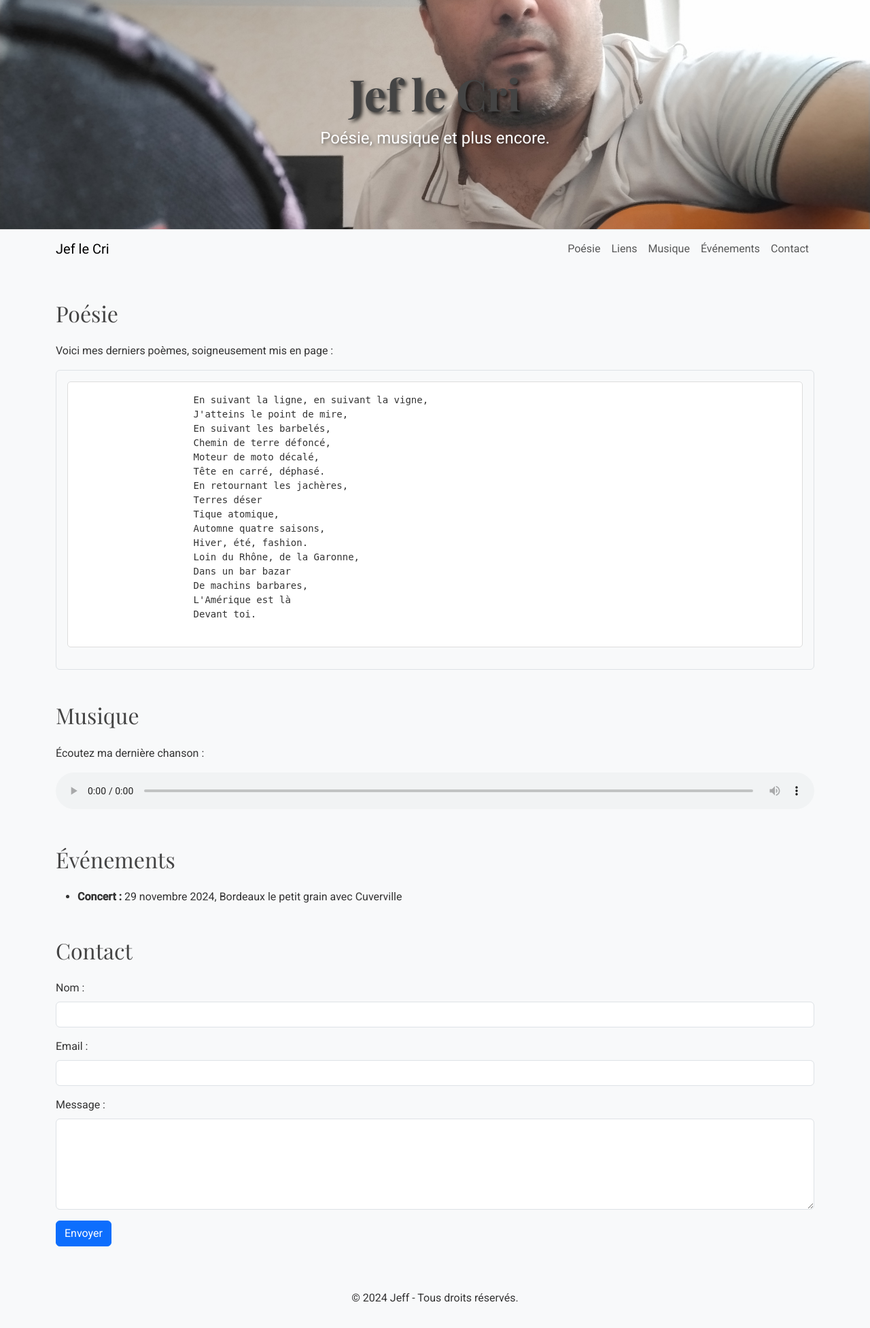
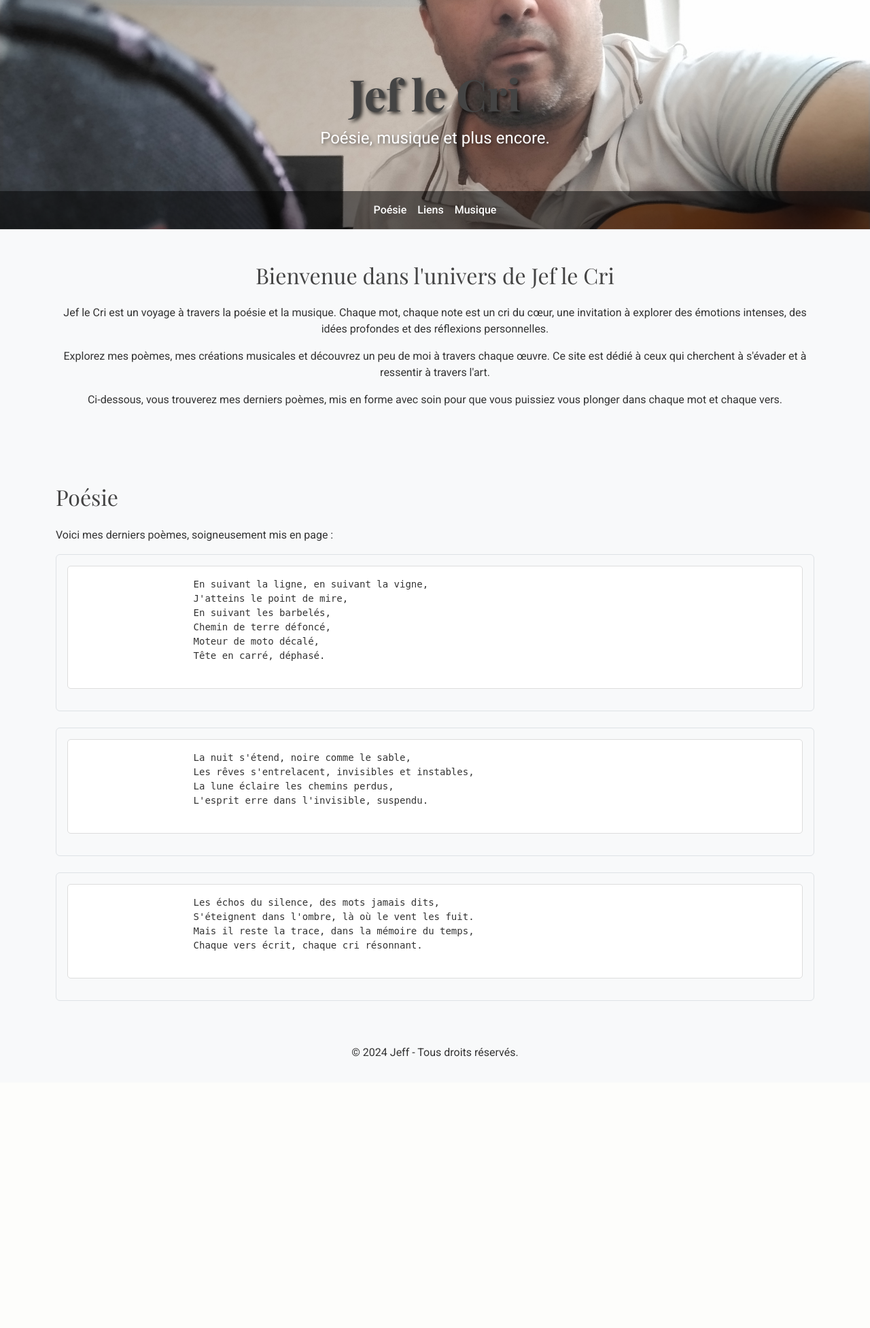
Before and after one commit to Damour8333/jef_le_cri, a PHP site: page / in a window 1280 px wide. Shown: the whole page at 68% size. After the commit the page ends 1554 px from the top, so only its background shows below. Run offline with PHP 8.4, Linux system fonts and the light colour scheme.

Commit message:
Ajout des dernières modifications

```diff
--- a/INDEX.HTML
+++ b/INDEX.HTML
@@ -12,39 +12,57 @@
     <link rel="stylesheet" href="style.css">
 </head>
 <body>
-    <!-- Bandeau avec Image de Fond et Titre -->
-    <header class="banner">
+    <!-- Bandeau avec Image de Fond et Menu -->
+    <header class="banner position-relative">
+        <div class="container text-center text-white">
+            <!-- Titre -->
             <div class="banner-text">
                 <h1>Jef le Cri</h1>
                 <p>Poésie, musique et plus encore.</p>
             </div>
-    </header>
-
-    <!-- Navigation -->
-    <nav class="navbar navbar-expand-lg navbar-light bg-light">
+        </div>
+        <!-- Menu intégré dans la bannière -->
+        <nav class="navbar navbar-expand-lg navbar-dark position-absolute w-100">
             <div class="container">
-            <a class="navbar-brand" href="#">Jef le Cri</a>
                 <button class="navbar-toggler" type="button" data-bs-toggle="collapse" data-bs-target="#navbarNav">
                     <span class="navbar-toggler-icon"></span>
                 </button>
-            <div class="collapse navbar-collapse" id="navbarNav">
-                <ul class="navbar-nav ms-auto">
-                    <li class="nav-item"><a class="nav-link" href="poesie.html">Poésie</a></li>
-                    <li class="nav-item"><a class="nav-link" href="liens.html">Liens</a></li>
-                    <li class="nav-item"><a class="nav-link" href="musique.html">Musique</a></li>
-                    <li class="nav-item"><a class="nav-link" href="#evenements">Événements</a></li>
-                    <li class="nav-item"><a class="nav-link" href="#contact">Contact</a></li>
+                <div class="collapse navbar-collapse justify-content-center" id="navbarNav">
+                    <ul class="navbar-nav">
+                        <li class="nav-item"><a class="nav-link text-white" href="poesie.html">Poésie</a></li>
+                        <li class="nav-item"><a class="nav-link text-white" href="liens.html">Liens</a></li>
+                        <li class="nav-item"><a class="nav-link text-white" href="musique.html">Musique</a></li>
+
+
                     </ul>
                 </div>
             </div>
         </nav>
+    </header>
 
+    <!-- Partie Introduction -->
+    <section id="introduction" class="py-5 bg-light">
+        <div class="container text-center">
+            <h2 class="mb-4">Bienvenue dans l'univers de Jef le Cri</h2>
+            <p>
+                Jef le Cri est un voyage à travers la poésie et la musique. Chaque mot, chaque note est un cri du cœur, une invitation à explorer des émotions intenses, des idées profondes et des réflexions personnelles.
+            </p>
+            <p>
+                Explorez mes poèmes, mes créations musicales et découvrez un peu de moi à travers chaque œuvre. Ce site est dédié à ceux qui cherchent à s'évader et à ressentir à travers l'art.
+            </p>
+            <p>
+                Ci-dessous, vous trouverez mes derniers poèmes, mis en forme avec soin pour que vous puissiez vous plonger dans chaque mot et chaque vers.
+            </p>
+        </div>
+    </section>
+
+    <!-- Section Poésie -->
     <main class="container my-5">
-        <!-- Section Poésie -->
         <section id="poesie">
             <h2 class="mb-4">Poésie</h2>
             <p>Voici mes derniers poèmes, soigneusement mis en page :</p>
             <div class="p-3 bg-light border rounded">
+                <!-- Poème 1 -->
                 <pre>
                     En suivant la ligne, en suivant la vigne,
                     J'atteins le point de mire,
@@ -52,59 +70,32 @@
                     Chemin de terre défoncé,
                     Moteur de moto décalé,
                     Tête en carré, déphasé.
-                    En retournant les jachères,
-                    Terres déser
-                    Tique atomique,
-                    Automne quatre saisons,
-                    Hiver, été, fashion.
-                    Loin du Rhône, de la Garonne,
-                    Dans un bar bazar
-                    De machins barbares,
-                    L'Amérique est là
-                    Devant toi.
+                </pre>
+            </div>
+
+            <!-- Poème 2 -->
+            <div class="p-3 bg-light border rounded mt-4">
+                <pre>
+                    La nuit s'étend, noire comme le sable,
+                    Les rêves s'entrelacent, invisibles et instables,
+                    La lune éclaire les chemins perdus,
+                    L'esprit erre dans l'invisible, suspendu.
+                </pre>
+            </div>
+
+            <!-- Poème 3 -->
+            <div class="p-3 bg-light border rounded mt-4">
+                <pre>
+                    Les échos du silence, des mots jamais dits,
+                    S'éteignent dans l'ombre, là où le vent les fuit.
+                    Mais il reste la trace, dans la mémoire du temps,
+                    Chaque vers écrit, chaque cri résonnant.
                 </pre>
             </div>
         </section>
-
-        <!-- Section Musique -->
-        <section id="musique" class="mt-5">
-            <h2 class="mb-4">Musique</h2>
-            <p>Écoutez ma dernière chanson :</p>
-            <audio controls class="w-100">
-                <source src="les enfants 1.mp3" type="audio/mpeg">
-                Votre navigateur ne supporte pas la lecture audio.
-            </audio>
-        </section>
-
-        <!-- Section Événements -->
-        <section id="evenements" class="mt-5">
-            <h2 class="mb-4">Événements</h2>
-            <ul>
-                <li><strong>Concert :</strong> 29 novembre 2024, Bordeaux le petit grain avec Cuverville</li>
-            </ul>
-        </section>
-
-        <!-- Section Contact -->
-        <section id="contact" class="mt-5">
-            <h2 class="mb-4">Contact</h2>
-            <form action="submit_form.php" method="post">
-                <div class="mb-3">
-                    <label for="name" class="form-label">Nom :</label>
-                    <input type="text" id="name" name="name" class="form-control" required>
-                </div>
-                <div class="mb-3">
-                    <label for="email" class="form-label">Email :</label>
-                    <input type="email" id="email" name="email" class="form-control" required>
-                </div>
-                <div class="mb-3">
-                    <label for="message" class="form-label">Message :</label>
-                    <textarea id="message" name="message" class="form-control" rows="5" required></textarea>
-                </div>
-                <button type="submit" class="btn btn-primary">Envoyer</button>
-            </form>
-        </section>
     </main>
 
+    <!-- Footer -->
     <footer class="text-center py-3 bg-light">
         <p>&copy; 2024 Jeff - Tous droits réservés.</p>
     </footer>
--- a/style.css
+++ b/style.css
@@ -81,3 +81,25 @@ body {
     margin-top: 0;
     padding: 0;
 }
+
+/* Menu dans la bannière */
+.navbar {
+    bottom: 0; /* Place le menu en bas de la bannière */
+    background: rgba(0, 0, 0, 0.5); /* Fond semi-transparent */
+}
+
+.navbar-nav .nav-link {
+    font-size: 1rem;
+    font-weight: 500;
+}
+
+/* Responsive */
+@media (max-width: 768px) {
+    .banner-text h1 {
+        font-size: 2.5rem;
+    }
+
+    .banner-text p {
+        font-size: 1rem;
+    }
+}
```
Also changed, not shown: liens.html (+21 -21 lines), musique.html (+31 -61 lines), poesie.html (+34 -110 lines), README.md. Lines whose indentation alone changed are shown as unchanged.
